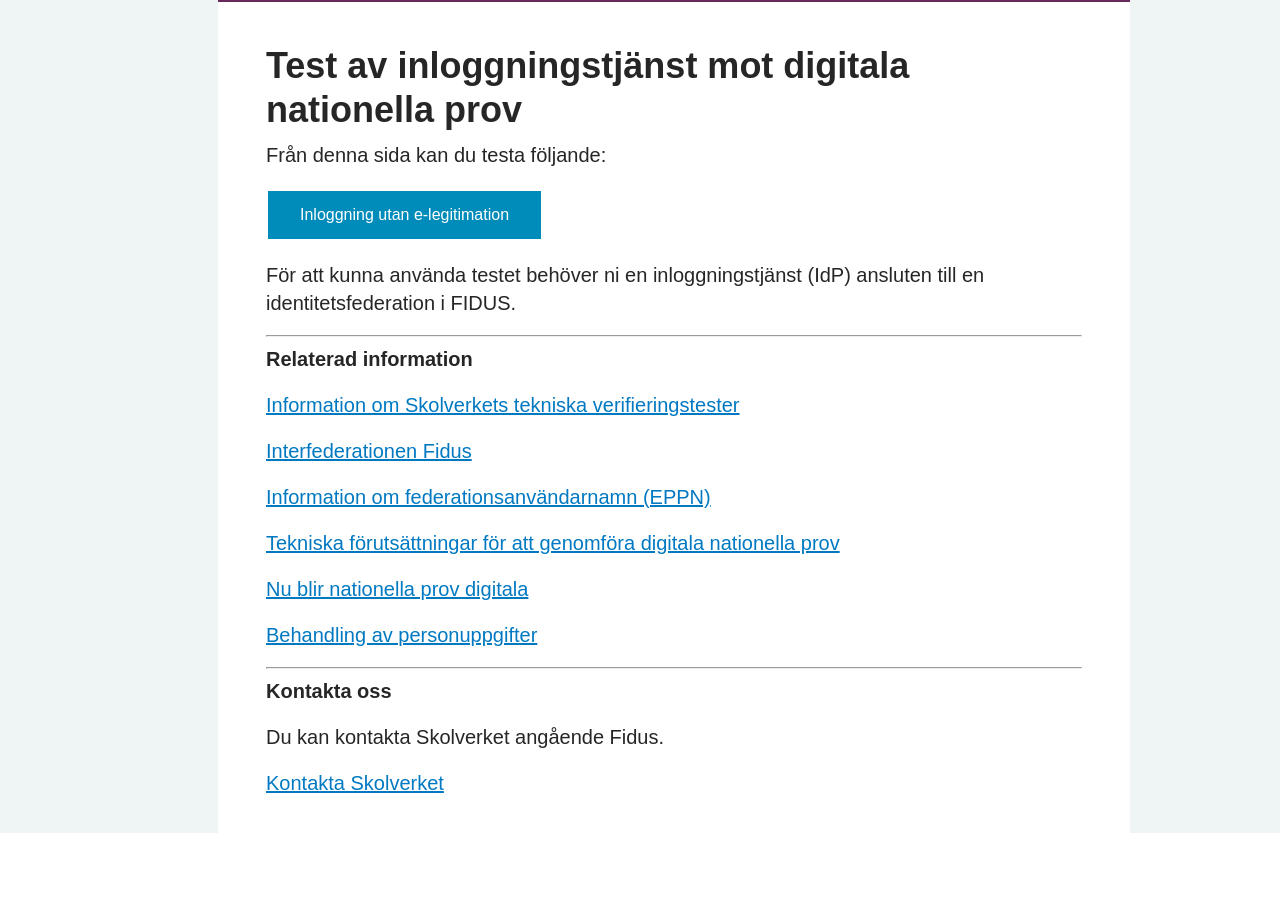
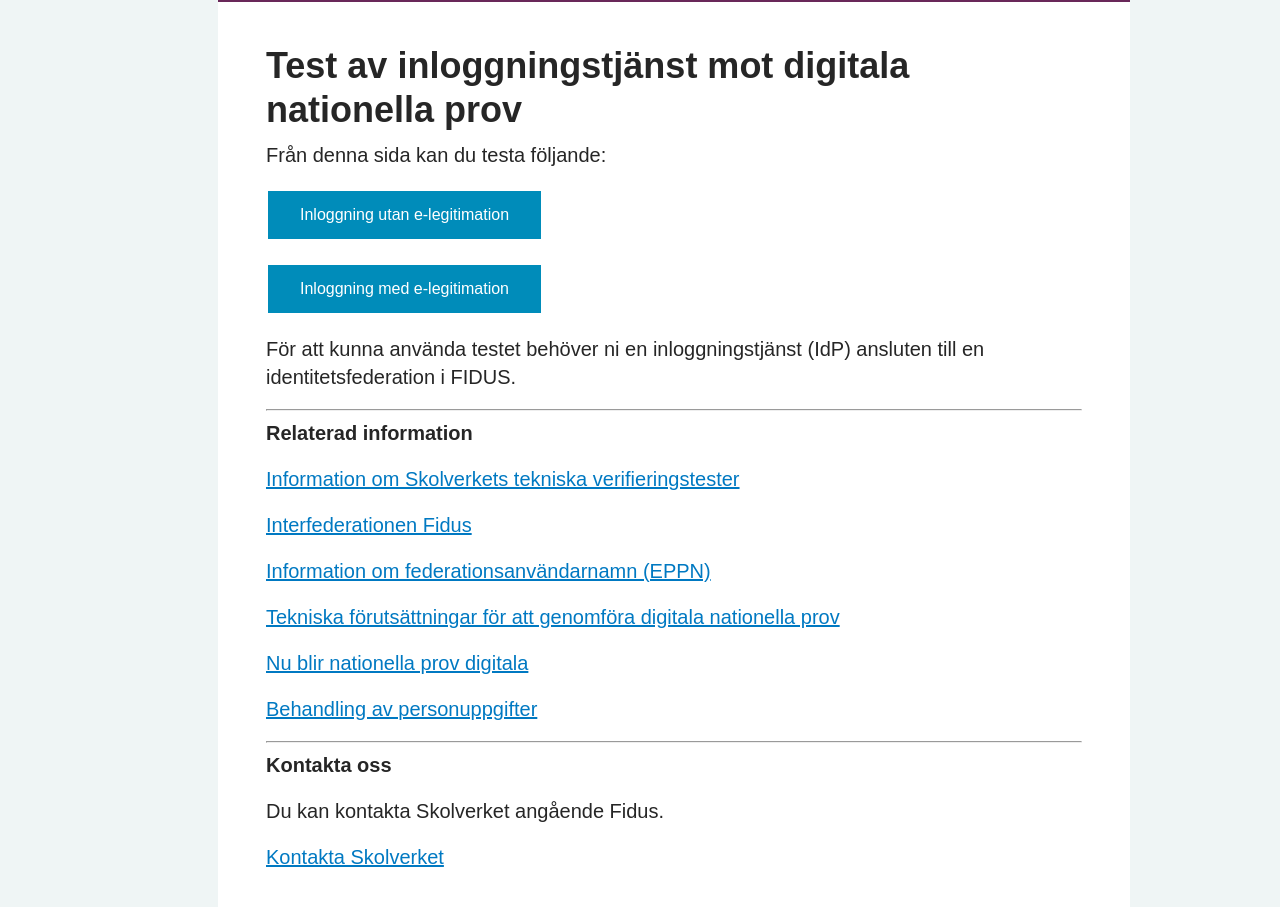
Before and after one commit to SUNET/docker-fidustest-sp, a PHP site: page /DNP in a window 1280 px wide. Shown: the part 162-1069 px from the top of the page. Before the commit the page ends 995 px from the top, so only its background shows below. Run offline with PHP 8.4, Linux system fonts and the light colour scheme; some libraries are stand-ins or nearby versions.

Commit message:
Changed to prod-proxy in /DNP

```diff
--- a/html/DNP/index.php
+++ b/html/DNP/index.php
@@ -3,8 +3,8 @@ include '../assets/html.php';
 print_header('Skolverkets testsida för inloggning','../');?>
         <h2>Test av inloggningstjänst mot digitala nationella prov</h2>
         <p>Från denna sida kan du testa följande:
-        <p><a href="/Shibboleth.sso/Login?target=https://fidustest.skolverket.se/secure&entityID=https://idpproxy.dev.eduid.se/idp"><button class="button">Inloggning utan e-legitimation</button></a></p>
-        <!--p><a href="/Shibboleth.sso/Login?target=https://fidustest.skolverket.se/refeds_mfa&entityID=https://idpproxy.dev.eduid.se/idp&authnContextClassRef=https://refeds.org/profile/mfa"><button class="button">Med MFA</button></a></p-->
+        <p><a href="/Shibboleth.sso/Login?target=https://fidustest.skolverket.se/secure/DNP.php&entityID=https://skolverket.eduid.se/dnp/idp/"><button class="button">Inloggning utan e-legitimation</button></a></p>
+        <p><a href="/Shibboleth.sso/Login?target=https://fidustest.skolverket.se/refeds_mfa/DNP.php&entityID=https://skolverket.eduid.se/dnp/idp/&authnContextClassRef=https://refeds.org/profile/mfa"><button class="button">Inloggning med e-legitimation</button></a></p>
 	<p>För att kunna använda testet behöver ni en inloggningstjänst (IdP) ansluten till en identitetsfederation i FIDUS.</p>
 <?php print_footer('', '
 	<p><a href="https://www.skolverket.se/om-oss/var-verksamhet/skolverkets-prioriterade-omraden/digitalisering/digitala-nationella-prov/tekniska-forutsattningar-for-digitala-nationella-prov/vagledning-och-tekniska-verifieringstester">Information om Skolverkets tekniska verifieringstester</a></p>
```
